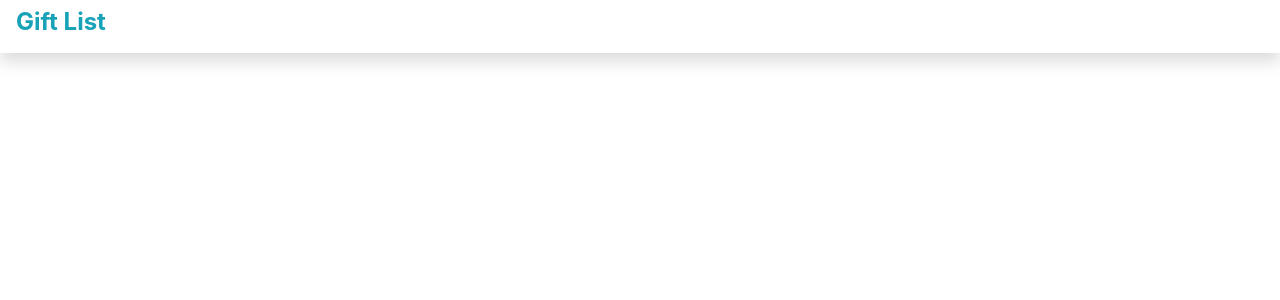
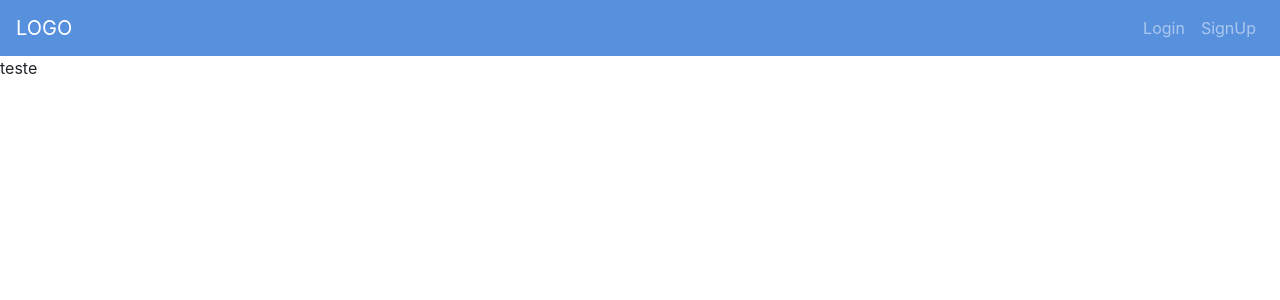
Before and after one commit to luluanacarla/gift-list, a React (Create React App) app: page / in a window 1280 px wide. Shown: the top 300 px of the page. Built offline with nearby package versions, Linux system fonts and the light colour scheme.

Commit message:
refactor(header): Refactor header

```diff
--- a/package.json
+++ b/package.json
@@ -3,11 +3,15 @@
   "version": "0.1.0",
   "private": true,
   "dependencies": {
+    "@fortawesome/fontawesome-svg-core": "^1.2.19",
+    "@fortawesome/free-solid-svg-icons": "^5.9.0",
+    "@fortawesome/react-fontawesome": "^0.1.4",
     "bootstrap": "^4.3.1",
     "node-sass": "^4.12.0",
     "react": "^16.8.6",
     "react-dom": "^16.8.6",
-    "react-scripts": "3.0.1"
+    "react-scripts": "3.0.1",
+    "reactstrap": "^8.0.0"
   },
   "scripts": {
     "start": "react-scripts start",
--- a/src/App.js
+++ b/src/App.js
@@ -1,10 +1,17 @@
 import React from 'react';
 import Header from './layouts/Header';
+import { library } from '@fortawesome/fontawesome-svg-core';
+import { fas } from '@fortawesome/free-solid-svg-icons';
+
+library.add(fas);
 
 function App() {
   return (
     <div id="content" className="app-content box-shadow-z0" role="main">
       <Header />
+      <div id="view" className="app-body">
+        teste
+      </div>
     </div>
   );
 }
--- /dev/null
+++ b/src/assets/customization/_index.scss
@@ -0,0 +1,2 @@
+@import "variables";
+@import "utils";
--- /dev/null
+++ b/src/assets/customization/_utils.scss
@@ -0,0 +1,3 @@
+.blue-header {
+    background-color: $blue-header
+}
--- /dev/null
+++ b/src/assets/customization/_variables.scss
@@ -0,0 +1,11 @@
+//colors
+$blue-header: #5790DD !default;
+$white: #ffffff !default;
+
+$app-header-height: 5.5rem !default;
+
+$navbar-height: 5.5rem !default;
+$navbar-md-height: 6rem !default;
+$navbar-sm-height: 5rem !default;
+
+$footer-height: 3.125rem !default;
--- a/src/assets/theme.scss
+++ b/src/assets/theme.scss
@@ -1,3 +1,5 @@
 @import "../../node_modules/bootstrap/scss/bootstrap";
 
+@import "customization/index";
+
 @import "layout/app";
--- a/src/layouts/Header.js
+++ b/src/layouts/Header.js
@@ -1,14 +1,45 @@
 import React, { Component } from 'react';
+import {
+  Collapse,
+  Navbar,
+  NavbarToggler,
+  NavbarBrand,
+  Nav,
+  NavItem,
+  NavLink,
+} from 'reactstrap';
 
 class Header extends Component {
+  constructor(props) {
+    super(props);
+
+    this.toggle = this.toggle.bind(this);
+    this.state = {
+      isOpen: false,
+    };
+  }
+  toggle() {
+    this.setState({
+      isOpen: !this.state.isOpen,
+    });
+  }
   render() {
     return (
-      <div className="app-header blue shadow">
-        <div className="navbar navbar-expand-lg flex-row align-items-center">
-          <h4 className="mr-auto mr-lg-3 text-info font-weight-bold">
-            Gift List
-          </h4>
-        </div>
+      <div>
+        <Navbar dark expand="md" className="blue-header">
+          <NavbarBrand href="/">LOGO</NavbarBrand>
+          <NavbarToggler onClick={this.toggle} />
+          <Collapse isOpen={this.state.isOpen} navbar>
+            <Nav className="ml-auto" navbar>
+              <NavItem>
+                <NavLink href="/">Login</NavLink>
+              </NavItem>
+              <NavItem>
+                <NavLink href="/">SignUp</NavLink>
+              </NavItem>
+            </Nav>
+          </Collapse>
+        </Navbar>
       </div>
     );
   }
```
Also changed, not shown: 1 other file (tests, documents, lock files or other folders).
